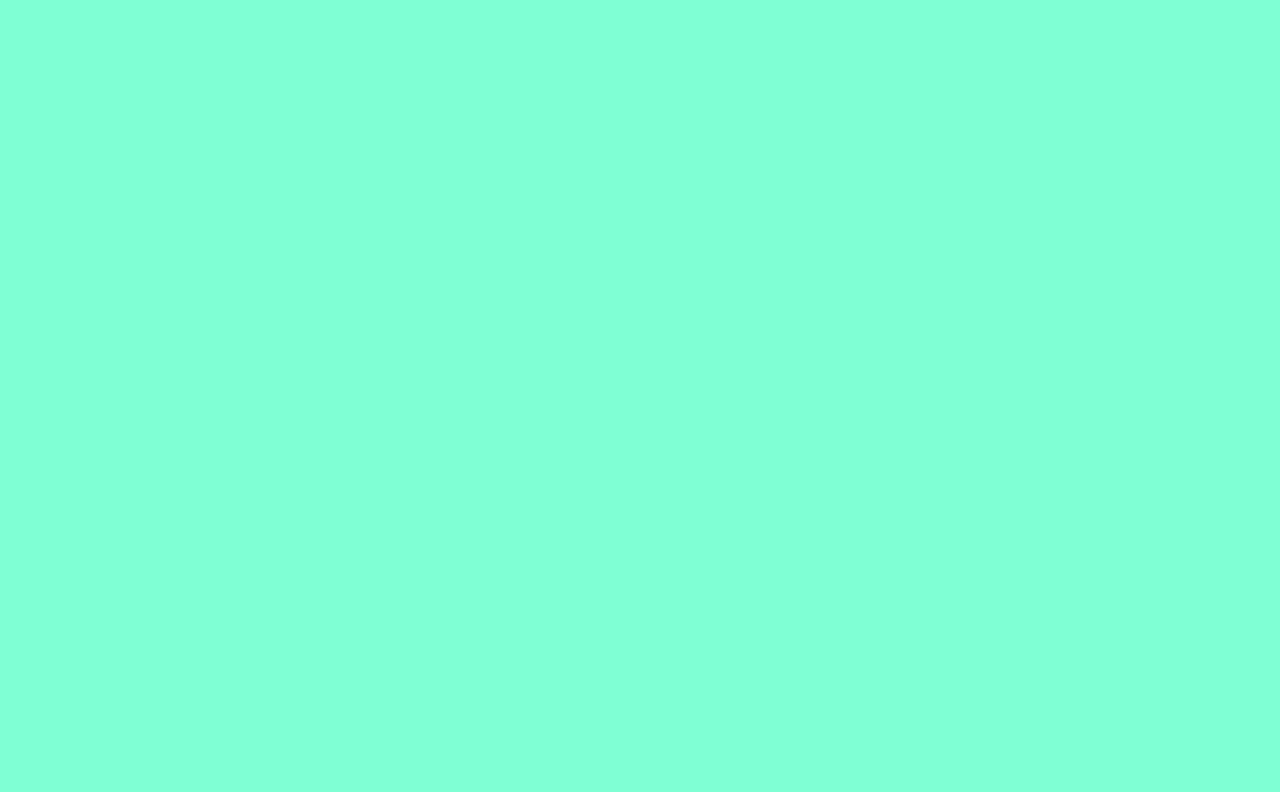
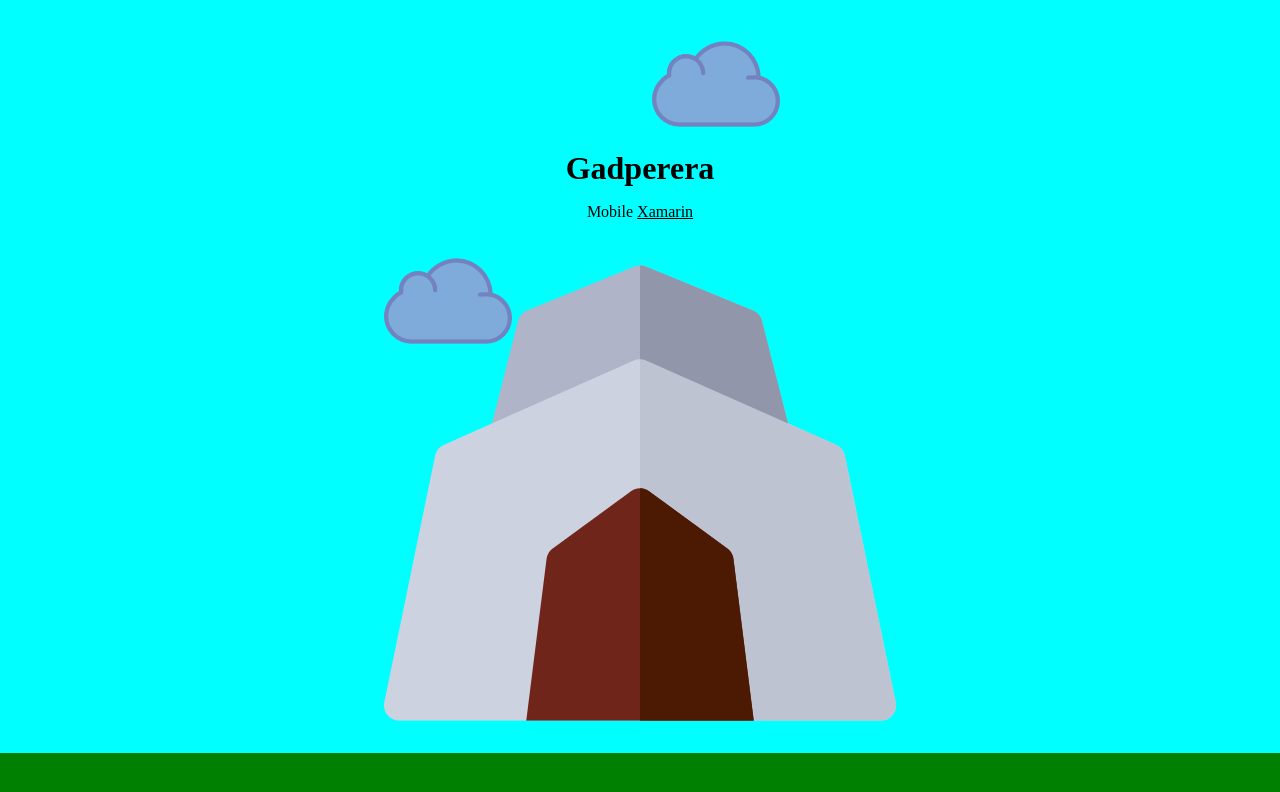
Before and after one commit to Denaindra/Web-deverlopment-, a plain HTML site: page Portfolio/index.html in a window 1280 px wide. Drawn offline with Linux system fonts and the light colour scheme.

Commit message:
absulute and relative potion

```diff
--- a/Portfolio/css/style.css
+++ b/Portfolio/css/style.css
@@ -1,3 +1,41 @@
 body{
-    background-color: aquamarine;
+    background-color:green;
+    margin: 0%;
+    text-align: center;
 }
+h1{
+    margin: 0%;
+}
+
+span{
+    text-decoration: underline;
+}
+
+.top-cloud{
+ position: absolute;
+ top: 20px;
+ right: 500px;
+}
+
+.bottom-cloud{
+    position: absolute;
+
+}
+
+.cave{
+    position: relative;
+
+}
+.top-container{
+    background-color:aqua ;
+    padding-top: 150px;
+    position: relative;
+}
+
+.middle-container{
+
+}
+
+.bottom-container{
+
+}
--- a/Portfolio/index.html
+++ b/Portfolio/index.html
@@ -7,6 +7,24 @@
     <link href="img/favicon.ico" rel="icon">
 </head>
 <body>
+    <div class="top-container">
+        <img class="top-cloud" src="img/cloud.png" />
+    <h1>Gadperera</h1>
+    <p>Mobile <span>Xamarin</span></p>
+    <img class="bottom-cloud" src="img/cloud.png" />
+    <img class="cave" src="img/cave.png" />
+
+    </div>
+
+    <div class="middle-container">
+
+
+    </div>
+
+     <div class="bottom-container">
+
+
+     </div>
 
 </body>
 </html>
```
Also changed, not shown: Portfolio/img/cave.png (added), Portfolio/img/cloud.png (added), 1 other file.
